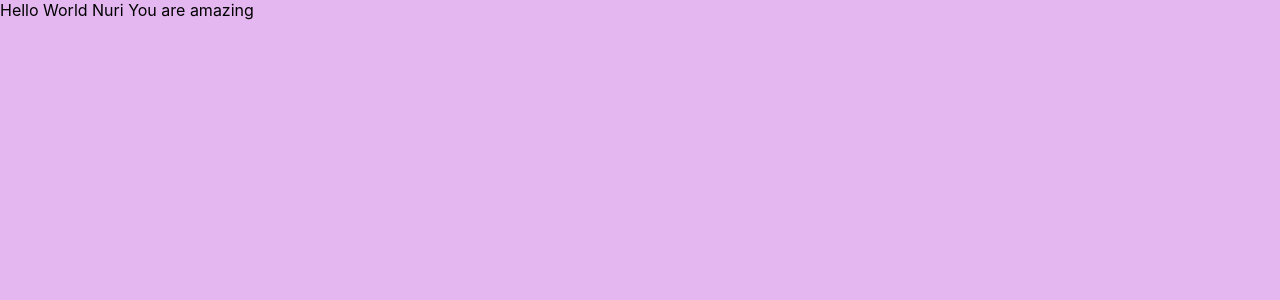
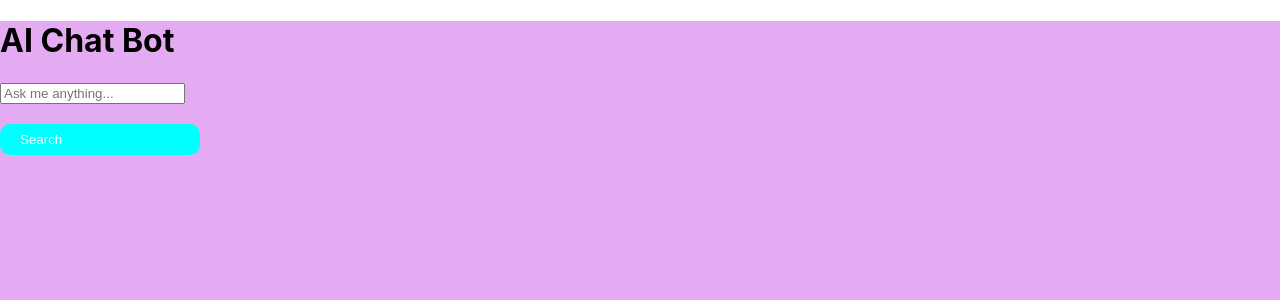
Before and after one commit to lillytoma/se_chatbot, a React (Create React App) app: page / in a window 1280 px wide. Shown: the top 300 px of the page. Built offline with nearby package versions, Linux system fonts and the light colour scheme.

Commit message:
Homepage

```diff
--- a/src/AiChatBot_HomePage.css
+++ b/src/AiChatBot_HomePage.css
@@ -1,26 +1,55 @@
+    .backgroundColor {
+        background-color: #e4abf3;
+        /*this is for the background color of the whole page*/
+        margin: 0;
+        /*removes the padding to not give unwanted space*/
+        padding: 0;
+        /* Makes the background cover the full viewport height */
+        height: 100vh;
+    }
 
-.logo_HomePage {
-    width: 100px;
-    padding: 2em;
-    will-change: filter;
-    transition: filter 300ms;
+    /*this is for the styling for the search form container */
+    .search-form {
+        margin-top: 20px;
+        /*this adds spacing from above the form*/
+        display: flex;
+        /*this uses flexbox for the layout*/
+        gap: 10px;
+        /*this adds spacing between the input and the button*/
+    }
 
-}
+    /*this is for the styling of the search input field */
+    .search-input {
+        /*this adds padding inside the input field for better readibility*/
+        padding: 10px;
+        /*this adds a border around the input field*/
+        border: 1px solid #eb0e0e;
+        /*this adds a border radius to the input field*/
+        border-radius: 5px;
+        /*this sets the width of the input field*/
+        width: 200px;
+    }
 
-.logo_HomePage:hover {
-    filter: drop-shadow(0 0 2em #646cffaa)
+    /*this is for the styling of the search button */
 
-}
+    .search-button {
+        padding: 8px 20px;
+        /*this adds padding inside the button for better readibility*/
+        background-color: aqua;
+        /*this sets the background color of the button*/
+        color: white;
+        /*this sets the text color of the button*/
+        border: none;
+        /*this removes the border of the button*/
+        border-radius: 10px;
+        /*this adds a border radius to the button*/
+        cursor: pointer;
+        /*this changes the cursor to a pointer when hovering over the button*/
+    }
 
-.logo_HomePage.react:hover {
-    filter: drop-shadow(0 0 2em #646cffaa)
-}
+    /*this is for the styling of the search button when hovered over */
 
- @keyframes logo_HomePage_Spin {
-    from {
-        transition: rotate(0deg);
+    .search-button:hover {
+        background-color: #eb0e0e;
+        /*this changes the background color of the button when hovered over*/
     }
-    to {
-        transition: rotate(360deg);
-    }
- }
--- a/src/AiChatBot_HomePage.js
+++ b/src/AiChatBot_HomePage.js
@@ -1,7 +1,43 @@
-import React from "react";
+import React, { useState } from "react";
+//right here you are importing the css file for the styling portion
 import "./AiChatBot_HomePage.css";
 
+//right here you are creating a function that will be exported to the App.js file
 function AiChatBot_HomePage() {
-    return <div className="AiChatBot_HomePage">Hello World Nuri You are amazing</div>
+    //right here you are creating a state that will be used to store the search query
+    const [searchQuery, setSearchQuery] = useState("");
+    //right here this function is to update the searchQuery state when the user types something in the input field
+    const handleTheSearch = (event) => {
+        setSearchQuery(event.target.value); //this right here updates the searchQuery state with the value that the user types in the input field
+    };
+
+    //right here this function is to handle the response when the user submits the form in the search field
+    const handleResponse = (event) => {
+        event.preventDefault(); //this right here prevents the default behavior of the form when the user submits it
+        console.log("Search Query:", searchQuery); //this right here logs the searchQuery state to the console
+    };
+
+    return (
+        //right here is the main containder "div" with the class names for the styling portion
+        <div className="AiChatBot_HomePage backgroundColor" >
+
+            {/* right here is the h1 (HEADING) tag with the text "AI Chat Bot" */}
+            <h1>AI Chat Bot</h1>
+            {/* this is the form to handle the users input and also the search*/}
+            <form onSubmit={handleResponse}>
+                {/* this is the input field for the user to type in the search query */}
+                <input
+                    type="text" // this right here is the type of input field and specifies the input as text
+                    placeholder="Ask me anything..." // this right here is the placeholder text that will be displayed in the input field, without typing anything
+                    value={searchQuery} //this binds the value of the input field to the searchQuery state
+                    onChange={handleTheSearch} //this right here is the event handler that will be called when the user types something in the input field
+                />
+                {/* this is the button that the user will click to submit the form */}
+                <button type="submit" className="search-button search-form search-input"> Search </button>
+
+            </form>
+        </div>
+    );
 }
+//this will export the component so it can be used in other files
 export default AiChatBot_HomePage;
--- a/src/index.js
+++ b/src/index.js
@@ -4,13 +4,13 @@ import './index.css';
 import reportWebVitals from './reportWebVitals';
 
 import AiChatBot_HomePage from './AiChatBot_HomePage';
-import AiChatBot_LoginPage from './AIChatBot_LoginPage';
+//import AiChatBot_LoginPage from './AIChatBot_LoginPage';
 
 const root = ReactDOM.createRoot(document.getElementById("root"));
 root.render(
   <React.StrictMode>
     <AiChatBot_HomePage />
-    <AiChatBot_LoginPage />
+    {/* <AiChatBot_LoginPage /> */}
   </React.StrictMode>
 );
 
```
Also changed, not shown: 1 other file (tests, documents, lock files or other folders).
